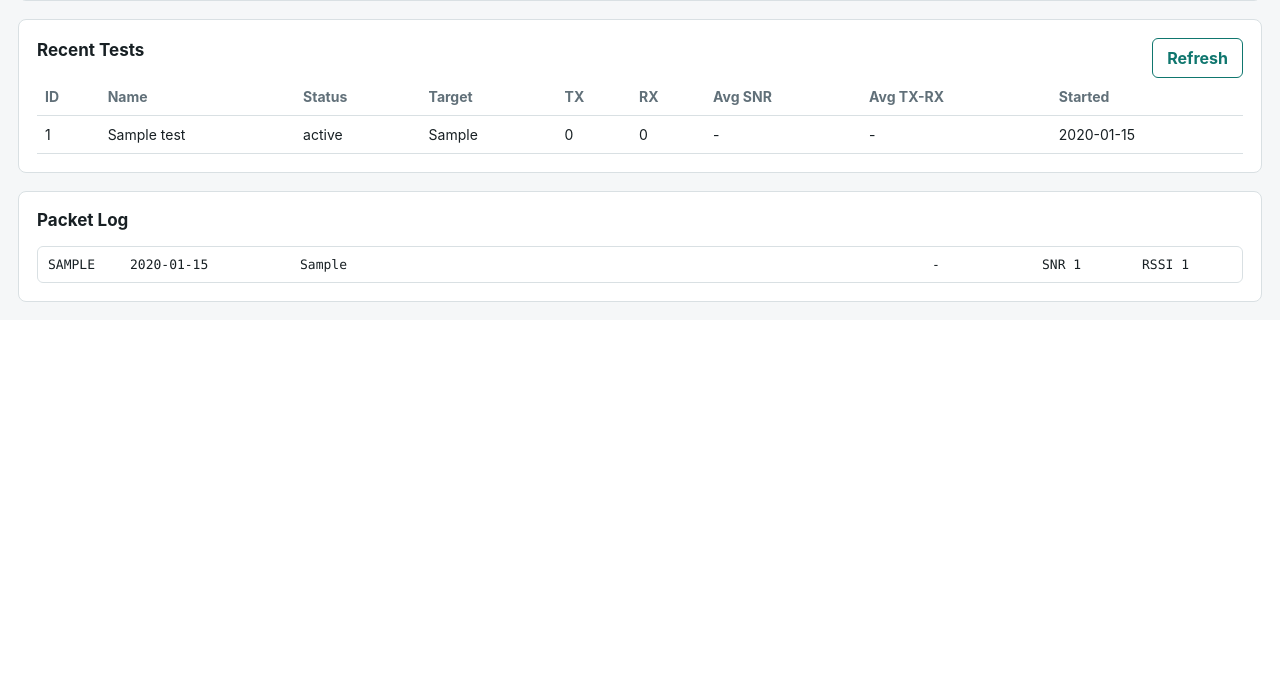
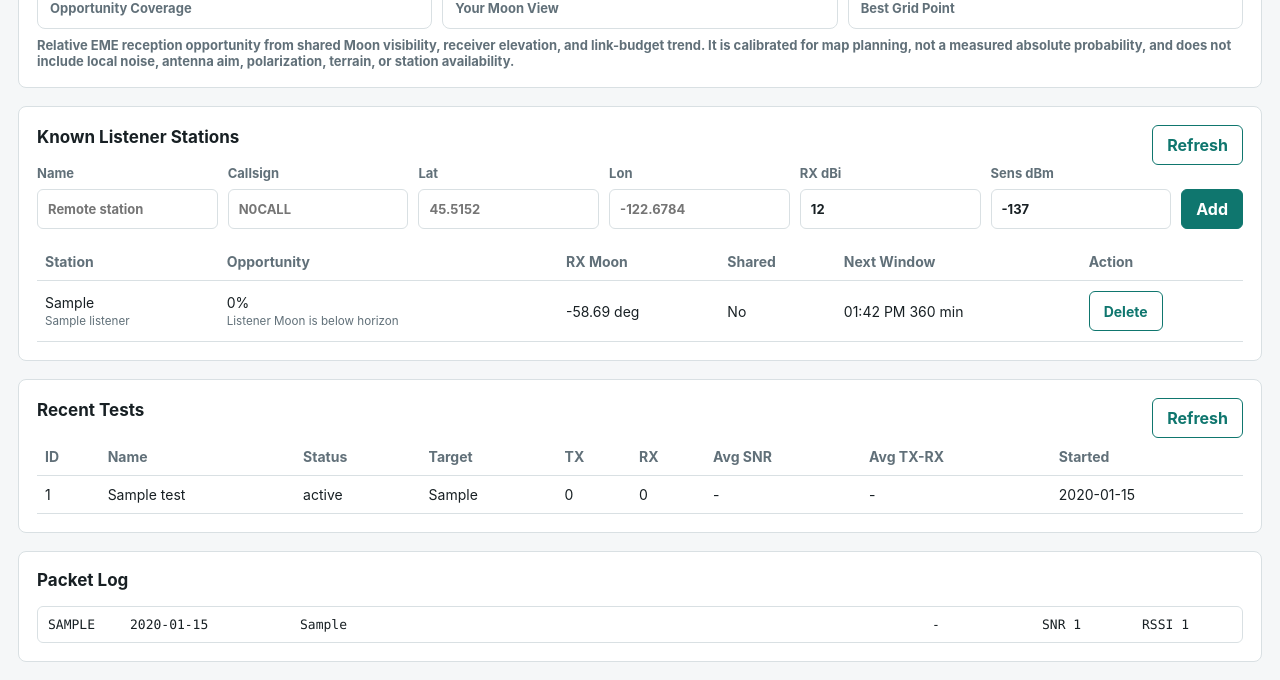
Before and after one commit to pdxlocations/moontastic, a Flask app: page / in a window 1280 px wide. Shown: the part 2432-3112 px from the top of the page. Before the commit the page ends 2734 px from the top, so only its background shows below. Run offline with Flask 3, Linux system fonts and the light colour scheme; tables that the repository leaves empty hold one stand-in row (values such as "Sample post").

Commit message:
Implement listener management and enhance planning features with guardrails

```diff
--- a/moontastic/app.py
+++ b/moontastic/app.py
@@ -7,7 +7,7 @@ from flask import Flask, jsonify, render_template, request
 from .config import load_config
 from .meshtastic_client import ConnectionManager, scan_ble_devices
 from .models import Database
-from .moon import LinkBudget, Station, moon_prediction, reception_probability_map
+from .moon import LinkBudget, Station, listener_opportunities, moon_prediction, reception_probability_map, rf_guardrails
 from .runner import TestRequest, TestRunner
 
 
@@ -32,6 +32,38 @@ def create_app() -> Flask:
 
     app.extensions["moontastic_db"] = db
     app.extensions["moontastic_runner"] = runner
+
+    def station_from_args() -> Station:
+        return Station(
+            latitude=float(request.args.get("lat", config.station_latitude)),
+            longitude=float(request.args.get("lon", config.station_longitude)),
+            elevation_m=float(request.args.get("elevation_m", config.station_elevation_m)),
+        )
+
+    def link_from_args() -> LinkBudget:
+        return LinkBudget(
+            frequency_mhz=float(request.args.get("frequency_mhz", config.frequency_mhz)),
+            tx_power_dbm=float(request.args.get("tx_power_dbm", config.tx_power_dbm)),
+            tx_gain_dbi=float(request.args.get("tx_gain_dbi", config.tx_gain_dbi)),
+            rx_gain_dbi=float(request.args.get("rx_gain_dbi", config.rx_gain_dbi)),
+            rx_sensitivity_dbm=float(request.args.get("rx_sensitivity_dbm", config.rx_sensitivity_dbm)),
+        )
+
+    def measurement_summary() -> dict:
+        rows = db.query("SELECT direction, sequence, rssi, snr, created_at FROM packets ORDER BY id DESC LIMIT 500")
+        tx_sequences = {row["sequence"] for row in rows if row["direction"] == "tx" and row["sequence"] is not None}
+        rx_sequences = {row["sequence"] for row in rows if row["direction"] == "rx" and row["sequence"] is not None}
+        snr_values = [row["snr"] for row in rows if row["direction"] == "rx" and row["snr"] is not None]
+        rssi_values = [row["rssi"] for row in rows if row["direction"] == "rx" and row["rssi"] is not None]
+        matched = len(tx_sequences & rx_sequences)
+        return {
+            "tx_sequences": len(tx_sequences),
+            "rx_sequences": len(rx_sequences),
+            "matched_sequences": matched,
+            "packet_loss_percent": round((1 - matched / len(tx_sequences)) * 100, 1) if tx_sequences else None,
+            "avg_snr": round(sum(snr_values) / len(snr_values), 2) if snr_values else None,
+            "avg_rssi": round(sum(rssi_values) / len(rssi_values), 2) if rssi_values else None,
+        }
 
     @app.get("/")
     def index():
@@ -72,36 +104,67 @@ def create_app() -> Flask:
 
     @app.get("/api/moon")
     def api_moon():
-        station = Station(
-            latitude=float(request.args.get("lat", config.station_latitude)),
-            longitude=float(request.args.get("lon", config.station_longitude)),
-            elevation_m=float(request.args.get("elevation_m", config.station_elevation_m)),
-        )
-        link = LinkBudget(
-            frequency_mhz=float(request.args.get("frequency_mhz", config.frequency_mhz)),
-            tx_power_dbm=float(request.args.get("tx_power_dbm", config.tx_power_dbm)),
-            tx_gain_dbi=float(request.args.get("tx_gain_dbi", config.tx_gain_dbi)),
-            rx_gain_dbi=float(request.args.get("rx_gain_dbi", config.rx_gain_dbi)),
-            rx_sensitivity_dbm=float(request.args.get("rx_sensitivity_dbm", config.rx_sensitivity_dbm)),
-        )
-        return jsonify(moon_prediction(station, link))
+        prediction = moon_prediction(station_from_args(), link_from_args())
+        prediction["guardrails"] = rf_guardrails(link_from_args())
+        prediction["measurements"] = measurement_summary()
+        return jsonify(prediction)
 
     @app.get("/api/reception-map")
     def api_reception_map():
-        station = Station(
-            latitude=float(request.args.get("lat", config.station_latitude)),
-            longitude=float(request.args.get("lon", config.station_longitude)),
-            elevation_m=float(request.args.get("elevation_m", config.station_elevation_m)),
+        step = int(request.args.get("step_degrees", 10))
+        return jsonify(reception_probability_map(station_from_args(), link_from_args(), step_degrees=step))
+
+    @app.get("/api/listeners")
+    def api_listeners():
+        return jsonify(db.query("SELECT * FROM listeners ORDER BY name ASC"))
+
+    @app.post("/api/listeners")
+    def api_create_listener():
+        payload = request.get_json(silent=True) or {}
+        name = str(payload.get("name") or "").strip()
+        if not name:
+            return jsonify({"error": "name is required"}), 400
+        try:
+            with db.connect() as conn:
+                cur = conn.execute(
+                    """
+                    INSERT INTO listeners (
+                        name, callsign, latitude, longitude, elevation_m,
+                        rx_gain_dbi, rx_sensitivity_dbm, notes
+                    )
+                    VALUES (?, ?, ?, ?, ?, ?, ?, ?)
+                    """,
+                    (
+                        name,
+                        str(payload.get("callsign") or "").strip().upper() or None,
+                        float(payload.get("latitude")),
+                        float(payload.get("longitude")),
+                        float(payload.get("elevation_m") or 0),
+                        float(payload.get("rx_gain_dbi") or 12),
+                        float(payload.get("rx_sensitivity_dbm") or -137),
+                        str(payload.get("notes") or "").strip() or None,
+                    ),
+                )
+                listener_id = int(cur.lastrowid)
+            return jsonify(db.one("SELECT * FROM listeners WHERE id = ?", (listener_id,))), 201
+        except (TypeError, ValueError):
+            return jsonify({"error": "latitude and longitude are required numbers"}), 400
+
+    @app.delete("/api/listeners/<int:listener_id>")
+    def api_delete_listener(listener_id: int):
+        with db.connect() as conn:
+            cur = conn.execute("DELETE FROM listeners WHERE id = ?", (listener_id,))
+        return jsonify({"ok": cur.rowcount > 0})
+
+    @app.get("/api/planning")
+    def api_planning():
+        listeners = db.query("SELECT * FROM listeners ORDER BY name ASC")
+        return jsonify(
+            {
+                **listener_opportunities(station_from_args(), listeners, link_from_args()),
+                "measurements": measurement_summary(),
+            }
         )
-        link = LinkBudget(
-            frequency_mhz=float(request.args.get("frequency_mhz", config.frequency_mhz)),
-            tx_power_dbm=float(request.args.get("tx_power_dbm", config.tx_power_dbm)),
-            tx_gain_dbi=float(request.args.get("tx_gain_dbi", config.tx_gain_dbi)),
-            rx_gain_dbi=float(request.args.get("rx_gain_dbi", config.rx_gain_dbi)),
-            rx_sensitivity_dbm=float(request.args.get("rx_sensitivity_dbm", config.rx_sensitivity_dbm)),
-        )
-        step = int(request.args.get("step_degrees", 10))
-        return jsonify(reception_probability_map(station, link, step_degrees=step))
 
     @app.get("/api/tests")
     def api_tests():
--- a/static/app.js
+++ b/static/app.js
@@ -18,6 +18,12 @@ const receptionFields = {
   best: document.querySelector("#map-best"),
   detail: document.querySelector("#map-detail"),
 };
+const guardFields = {
+  band: document.querySelector("#guard-band"),
+  eirp: document.querySelector("#guard-eirp"),
+  measured: document.querySelector("#guard-measured"),
+};
+const listenersBody = document.querySelector("#listeners-body");
 const moonFields = {
   az: document.querySelector("#moon-az"),
   el: document.querySelector("#moon-el"),
@@ -51,6 +57,7 @@ let lastReceptionMapAt = 0;
 let leafletMap = null;
 let receptionLayer = null;
 let stationLayer = null;
+let listenerLayer = null;
 const themeStorageKey = "moontastic-theme";
 
 function setTheme(theme) {
@@ -203,6 +210,16 @@ function initializeReceptionMap() {
 
   receptionLayer = L.layerGroup().addTo(leafletMap);
   stationLayer = L.layerGroup().addTo(leafletMap);
+  listenerLayer = L.layerGroup().addTo(leafletMap);
+  L.control.layers(
+    {},
+    {
+      "Opportunity grid": receptionLayer,
+      "Your TX station": stationLayer,
+      "Known listeners": listenerLayer,
+    },
+    { collapsed: false }
+  ).addTo(leafletMap);
 }
 
 function probabilityColor(probability, opacity = null) {
@@ -266,7 +283,7 @@ function updateReceptionDetail(point) {
     return;
   }
   const probability = Math.round(point.probability * 100);
-  receptionFields.detail.textContent = `${point.lat}, ${point.lon} - ${probability}% reception estimate, Moon elevation ${point.moon_elevation_deg} deg`;
+  receptionFields.detail.textContent = `${point.lat}, ${point.lon} - ${probability}% opportunity estimate, Moon elevation ${point.moon_elevation_deg} deg`;
 }
 
 function updateReceptionSummary(map) {
@@ -281,6 +298,59 @@ function updateReceptionSummary(map) {
     receptionFields.best.textContent = "None";
   }
   receptionFields.detail.textContent = map.assumption;
+}
+
+function updateGuardrails(guardrails = {}, measurements = {}) {
+  guardFields.band.textContent = guardrails.band || "-";
+  guardFields.eirp.textContent = guardrails.eirp_dbm === undefined
+    ? "-"
+    : `${guardrails.eirp_dbm} dBm / ${guardrails.eirp_w} W`;
+  guardFields.measured.textContent = measurements.packet_loss_percent === null || measurements.packet_loss_percent === undefined
+    ? "No packet history"
+    : `${measurements.packet_loss_percent}% loss`;
+}
+
+function renderListeners(listeners = []) {
+  listenersBody.innerHTML = "";
+  if (listenerLayer) {
+    listenerLayer.clearLayers();
+  }
+  if (!listeners.length) {
+    listenersBody.innerHTML = `<tr><td colspan="6">No listener stations yet</td></tr>`;
+    return;
+  }
+  for (const listener of listeners) {
+    const window = listener.next_windows && listener.next_windows[0];
+    const row = document.createElement("tr");
+    row.innerHTML = `
+      <td>${listener.callsign || listener.name}<br><small>${listener.name}</small></td>
+      <td>${Math.round(listener.opportunity * 100)}%<br><small>${listener.verdict}</small></td>
+      <td>${listener.rx_moon_elevation_deg} deg</td>
+      <td>${listener.shared_visible ? "Now" : "No"}</td>
+      <td>${window ? `${fmtTime(window.start)} ${window.duration_minutes} min` : "None in 24h"}</td>
+      <td><button type="button" class="ghost delete-listener" data-id="${listener.id}">Delete</button></td>
+    `;
+    listenersBody.append(row);
+    if (listenerLayer) {
+      L.circleMarker([listener.latitude, listener.longitude], {
+        radius: 7,
+        color: probabilityColor(listener.opportunity, 0.95),
+        fillColor: probabilityColor(listener.opportunity, 0.45),
+        fillOpacity: 0.72,
+        opacity: 0.95,
+        weight: 2,
+      })
+        .bindTooltip(`${listener.callsign || listener.name}<br>${Math.round(listener.opportunity * 100)}% opportunity<br>${listener.verdict}`)
+        .addTo(listenerLayer);
+    }
+  }
+}
+
+async function refreshPlanning() {
+  const form = document.querySelector("#moon-form");
+  const planning = await requestJson(`/api/planning?${queryFromForm(form)}`);
+  renderListeners(planning.listeners);
+  updateGuardrails(planning.guardrails, planning.measurements);
 }
 
 async function refreshReceptionMap(force = false) {
@@ -379,6 +449,7 @@ async function refreshMoon() {
     ? `${prediction.window.best.elevation_deg} deg at ${fmtTime(prediction.window.best.at)}`
     : "-";
   moonFields.windowSet.textContent = fmtTime(prediction.window.next_set);
+  updateGuardrails(prediction.guardrails, prediction.measurements);
   positionMoonDot(moon);
   renderHorizon(prediction.window.samples);
 }
@@ -399,6 +470,7 @@ async function refreshStatus() {
   await loadTest(currentTestId);
   await refreshMoon();
   await refreshReceptionMap();
+  await refreshPlanning();
 }
 
 function describeConnection(info) {
@@ -503,15 +575,52 @@ document.querySelector("#ble-scan-btn").addEventListener("click", async () => {
 });
 
 document.querySelector("#moon-refresh-btn").addEventListener("click", () => {
-  refreshMoon().then(() => refreshReceptionMap(true)).catch(showError);
+  refreshMoon()
+    .then(() => refreshReceptionMap(true))
+    .then(refreshPlanning)
+    .catch(showError);
 });
 
 document.querySelector("#moon-form").addEventListener("change", () => {
-  refreshMoon().then(() => refreshReceptionMap(true)).catch(showError);
+  refreshMoon()
+    .then(() => refreshReceptionMap(true))
+    .then(refreshPlanning)
+    .catch(showError);
 });
 
 document.querySelector("#reception-refresh-btn").addEventListener("click", () => {
   refreshReceptionMap(true).catch(showError);
+});
+
+document.querySelector("#planning-refresh-btn").addEventListener("click", () => {
+  refreshPlanning().catch(showError);
+});
+
+document.querySelector("#listener-form").addEventListener("submit", async (event) => {
+  event.preventDefault();
+  try {
+    await requestJson("/api/listeners", {
+      method: "POST",
+      body: JSON.stringify(formPayload(event.currentTarget)),
+    });
+    event.currentTarget.reset();
+    await refreshPlanning();
+  } catch (error) {
+    showError(error);
+  }
+});
+
+listenersBody.addEventListener("click", async (event) => {
+  const button = event.target.closest(".delete-listener");
+  if (!button) {
+    return;
+  }
+  try {
+    await requestJson(`/api/listeners/${button.dataset.id}`, { method: "DELETE" });
+    await refreshPlanning();
+  } catch (error) {
+    showError(error);
+  }
 });
 
 window.addEventListener("resize", () => {
--- a/static/styles.css
+++ b/static/styles.css
@@ -614,6 +654,14 @@ tbody tr:hover {
 
 .map-detail {
   min-height: 20px;
+}
+
+.listener-form {
+  display: grid;
+  grid-template-columns: repeat(6, minmax(120px, 1fr)) auto;
+  gap: 10px;
+  align-items: end;
+  margin-bottom: 14px;
 }
 
 .packet {
--- a/templates/index.html
+++ b/templates/index.html
@@ -184,6 +184,20 @@
         <strong id="moon-verdict">Waiting for prediction</strong>
         <span id="moon-assumption"></span>
       </div>
+      <div class="guardrail-grid">
+        <div>
+          <span id="guard-band">-</span>
+          <small>Band / Profile</small>
+        </div>
+        <div>
+          <span id="guard-eirp">-</span>
+          <small>EIRP</small>
+        </div>
+        <div>
+          <span id="guard-measured">-</span>
+          <small>Measured Result</small>
+        </div>
+      </div>
       <div class="prediction-grid">
         <div>
           <span id="pred-eirp">-</span>
@@ -226,7 +240,7 @@
 
     <section class="panel wide reception-panel">
       <div class="section-head">
-        <h2>Reception Probability Map</h2>
+        <h2>Shared Moon Visibility / Reception Opportunity</h2>
         <button type="button" class="ghost" id="reception-refresh-btn">Refresh</button>
       </div>
       <div class="map-wrap">
@@ -235,7 +249,7 @@
       <div class="map-summary">
         <div>
           <span id="map-coverage">-</span>
-          <small>Likely Coverage</small>
+          <small>Opportunity Coverage</small>
         </div>
         <div>
           <span id="map-tx-visibility">-</span>
@@ -246,7 +260,56 @@
           <small>Best Grid Point</small>
         </div>
       </div>
-      <div class="map-detail" id="map-detail">Move over the map for estimated reception probability</div>
+      <div class="map-detail" id="map-detail">Move over the map for estimated reception opportunity</div>
+    </section>
+
+    <section class="panel wide listener-panel">
+      <div class="section-head">
+        <h2>Known Listener Stations</h2>
+        <button type="button" class="ghost" id="planning-refresh-btn">Refresh</button>
+      </div>
+      <form id="listener-form" class="listener-form">
+        <label>
+          Name
+          <input name="name" placeholder="Remote station">
+        </label>
+        <label>
+          Callsign
+          <input name="callsign" placeholder="N0CALL" autocapitalize="characters">
+        </label>
+        <label>
+          Lat
+          <input name="latitude" type="number" step="0.0001" placeholder="45.5152">
+        </label>
+        <label>
+          Lon
+          <input name="longitude" type="number" step="0.0001" placeholder="-122.6784">
+        </label>
+        <label>
+          RX dBi
+          <input name="rx_gain_dbi" type="number" step="0.1" value="12">
+        </label>
+        <label>
+          Sens dBm
+          <input name="rx_sensitivity_dbm" type="number" step="0.1" value="-137">
+        </label>
+        <button type="submit">Add</button>
+      </form>
+      <div class="table-wrap">
+        <table>
+          <thead>
+            <tr>
+              <th>Station</th>
+              <th>Opportunity</th>
+              <th>RX Moon</th>
+              <th>Shared</th>
+              <th>Next Window</th>
+              <th>Action</th>
+            </tr>
+          </thead>
+          <tbody id="listeners-body"></tbody>
+        </table>
+      </div>
     </section>
 
     <section class="panel wide">
```
Also changed, not shown: other parts of static/styles.css (+46 -4 lines), moontastic/models.py (+13 -0 lines), moontastic/moon.py (+145 -0 lines), tests/test_connection.py (+26 -0 lines), tests/test_moon.py (+27 -1 lines), README.md.
